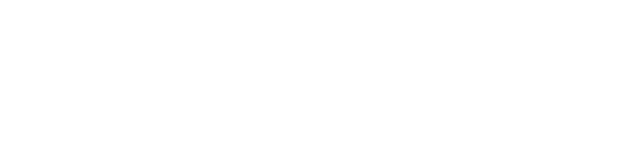
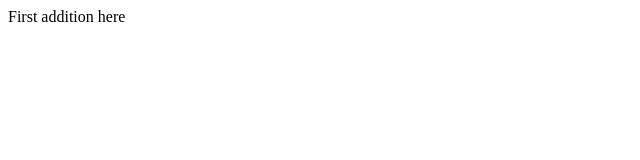
Before and after one commit to chriscotimms/GitPractice, a plain HTML site: page index.html in a window 1280 px wide. Shown: the whole page, without its empty margins (0-640 px from the left). Drawn offline with Linux system fonts and the light colour scheme.

Commit message:
first addition here

```diff
--- a/index.html
+++ b/index.html
@@ -7,5 +7,8 @@
 </head>
 <body>
 
+First addition here
+
+
 </body>
 </html>
```
